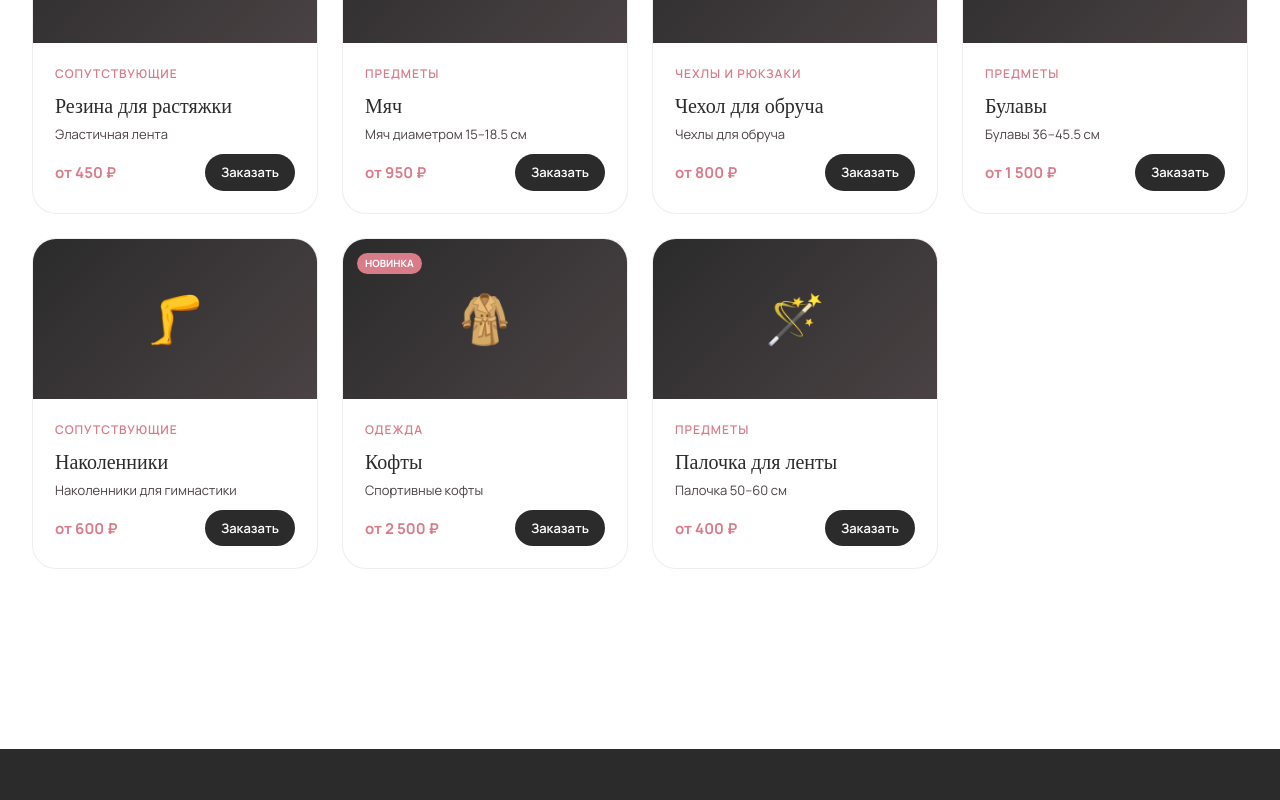
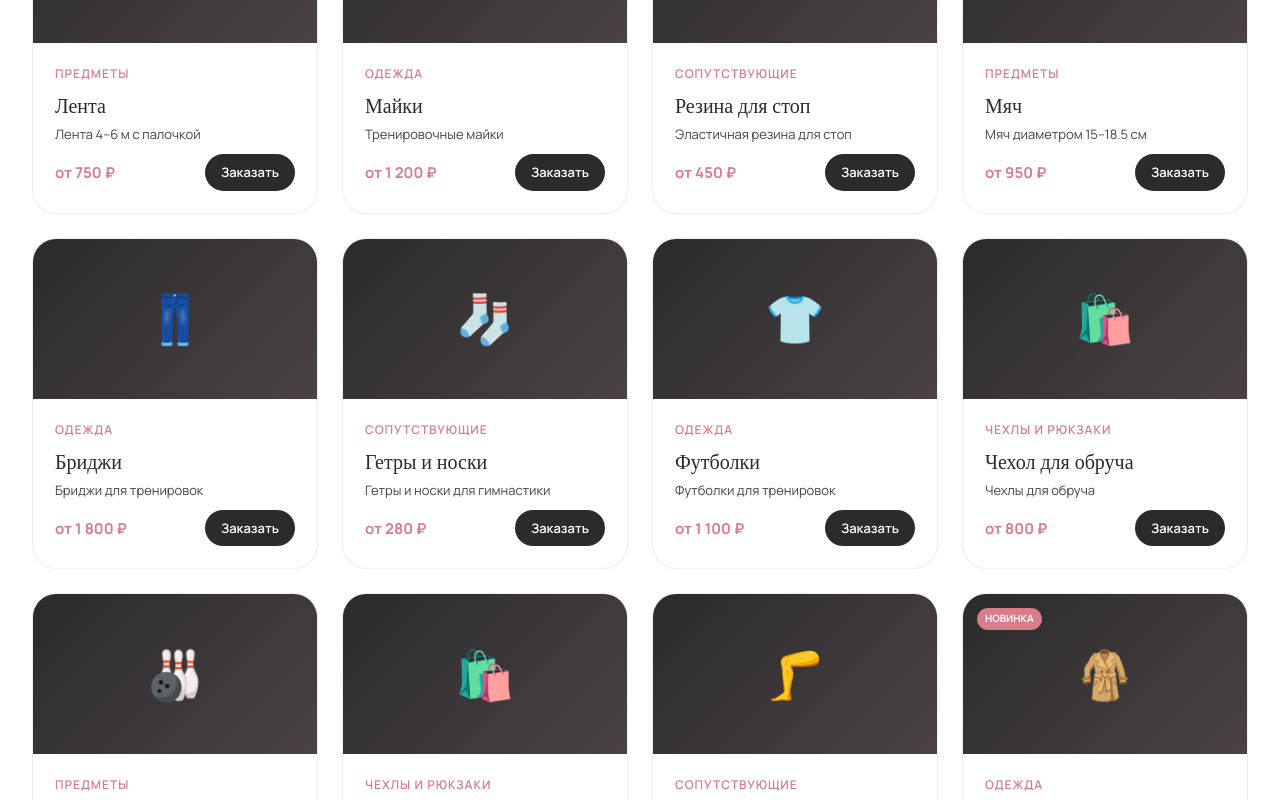
Before and after one commit to OrmonovB/mama-gym, a Next.js app: page /shops in a window 1280 px wide. Shown: the part 1420-2220 px from the top of the page. Built offline with nearby package versions, Linux system fonts and the light colour scheme; a web font is replaced by a local one.

Commit message:
резина для стоп)))

```diff
--- a/app/globals.css
+++ b/app/globals.css
@@ -68,7 +68,7 @@ img{display:block;max-width:100%}
 /* HERO */
 .hero{position:relative;min-height:100vh;overflow:hidden;background:linear-gradient(135deg,#F5D5DB 0%,#E8AEB7 55%,#D97C8A 100%);color:var(--ink)}
 .hero::before{content:"";position:absolute;inset:0;background:radial-gradient(60% 50% at 18% 35%,rgba(255,255,255,.55),transparent 65%);pointer-events:none}
-.hero-inner{position:relative;z-index:2;display:grid;grid-template-columns:1.05fr .95fr;gap:40px;align-items:center;min-height:100vh;padding:140px 0 80px}
+.hero-inner{position:relative;z-index:2;display:grid;grid-template-columns:1.05fr .95fr;gap:40px;align-items:center;min-height:100vh;padding:140px 32px 80px}
 .hero-text .eyebrow{display:inline-flex;align-items:center;gap:10px;padding:8px 16px;background:rgba(255,255,255,.55);backdrop-filter:blur(8px);border:1px solid rgba(255,255,255,.7);border-radius:999px;font-size:12px;font-weight:600;letter-spacing:.18em;text-transform:uppercase;color:var(--pink-deep);margin-bottom:28px}
 .hero-text .eyebrow .dot{width:6px;height:6px;border-radius:50%;background:var(--pink-deep);animation:pulse 2s ease-in-out infinite}
 @keyframes pulse{0%,100%{opacity:1;transform:scale(1)}50%{opacity:.5;transform:scale(1.3)}}
@@ -77,7 +77,8 @@ img{display:block;max-width:100%}
 .hero-text h1 .stroke{display:inline-block;font-weight:400;font-style:italic;color:transparent;-webkit-text-stroke:1.5px var(--ink)}
 .hero-text p{font-size:18px;line-height:1.6;color:var(--ink-2);max-width:520px;margin-bottom:36px}
 .hero-cta{display:flex;align-items:center;gap:14px;flex-wrap:wrap}
-.hero-meta{display:flex;gap:42px;margin-top:60px;padding-top:32px;border-top:1px solid rgba(43,43,43,.12);max-width:520px}
+.hero-meta{display:flex;gap:42px;margin-top:60px;padding-top:32px;border-top:1px solid rgba(43,43,43,.12);max-width:520px;align-items:center}
+.hero-meta .stat{text-align:center;display:flex;flex-direction:column;align-items:center}
 .hero-meta .stat .n{font-family:'Playfair Display',serif;font-size:34px;font-weight:500;letter-spacing:-.02em;line-height:1}
 .hero-meta .stat .l{font-size:12px;font-weight:500;letter-spacing:.12em;text-transform:uppercase;color:var(--ink-2);margin-top:6px}
 .hero-photo{position:relative;height:100%;min-height:560px;display:flex;align-items:flex-end;justify-content:flex-end}
--- a/app/shops/page.tsx
+++ b/app/shops/page.tsx
@@ -12,21 +12,33 @@ type ShopItem = {
 }
 
 const ITEMS: ShopItem[] = [
-  { id:1,  name:'Скакалка',          category:'Предметы',          spec:'Скакалка для художественной гимнастики', price:890,  priceLabel:'от 890 ₽',   emoji:'🪢', tag:'Топ выбор', popular:95, isNew:false },
-  { id:2,  name:'Обруч',             category:'Предметы',          spec:'Обруч диаметром 60–90 см',              price:1200, priceLabel:'от 1 200 ₽',  emoji:'⭕', tag:'',          popular:88, isNew:false },
-  { id:3,  name:'Мяч',               category:'Предметы',          spec:'Мяч диаметром 15–18.5 см',             price:950,  priceLabel:'от 950 ₽',    emoji:'🔵', tag:'Проверено', popular:82, isNew:false },
-  { id:4,  name:'Булавы',            category:'Предметы',          spec:'Булавы 36–45.5 см',                    price:1500, priceLabel:'от 1 500 ₽',  emoji:'🎳', tag:'',          popular:78, isNew:false },
-  { id:5,  name:'Лента',             category:'Предметы',          spec:'Лента 4–6 м с палочкой',               price:750,  priceLabel:'от 750 ₽',    emoji:'🎀', tag:'',          popular:85, isNew:false },
-  { id:6,  name:'Палочка для ленты', category:'Предметы',          spec:'Палочка 50–60 см',                     price:400,  priceLabel:'от 400 ₽',    emoji:'🪄', tag:'',          popular:70, isNew:false },
-  { id:7,  name:'Топы и майки',      category:'Одежда',            spec:'Тренировочные топы и майки',           price:1800, priceLabel:'от 1 800 ₽',  emoji:'👚', tag:'',          popular:90, isNew:true  },
-  { id:8,  name:'Шорты',             category:'Одежда',            spec:'Шорты для тренировок',                 price:1200, priceLabel:'от 1 200 ₽',  emoji:'🩳', tag:'Проверено', popular:86, isNew:false },
-  { id:9,  name:'Лосины и бриджи',   category:'Одежда',            spec:'Лосины и бриджи',                      price:2100, priceLabel:'от 2 100 ₽',  emoji:'👖', tag:'',          popular:88, isNew:false },
-  { id:10, name:'Кофты',             category:'Одежда',            spec:'Спортивные кофты',                     price:2500, priceLabel:'от 2 500 ₽',  emoji:'🧥', tag:'',          popular:75, isNew:true  },
-  { id:11, name:'Рюкзаки',           category:'Чехлы и рюкзаки',  spec:'Рюкзаки для гимнастики',              price:3500, priceLabel:'от 3 500 ₽',  emoji:'🎒', tag:'Топ выбор', popular:92, isNew:false },
-  { id:12, name:'Чехол для обруча',  category:'Чехлы и рюкзаки',  spec:'Чехлы для обруча',                    price:800,  priceLabel:'от 800 ₽',    emoji:'🛍️', tag:'',          popular:80, isNew:false },
-  { id:13, name:'Полупальцы',        category:'Сопутствующие',     spec:'Полупальцы для гимнастики',           price:350,  priceLabel:'от 350 ₽',    emoji:'🤚', tag:'',          popular:88, isNew:false },
-  { id:14, name:'Резина для растяжки',category:'Сопутствующие',    spec:'Эластичная лента',                    price:450,  priceLabel:'от 450 ₽',    emoji:'🔴', tag:'Проверено', popular:85, isNew:false },
-  { id:15, name:'Наколенники',       category:'Сопутствующие',     spec:'Наколенники для гимнастики',          price:600,  priceLabel:'от 600 ₽',    emoji:'🦵', tag:'',          popular:76, isNew:false },
+  { id:1,  name:'Скакалка',           category:'Предметы',         spec:'Скакалка для художественной гимнастики', price:890,  priceLabel:'от 890 ₽',   emoji:'🪢', tag:'Топ выбор', popular:95, isNew:false },
+  { id:2,  name:'Обруч',              category:'Предметы',         spec:'Обруч диаметром 60–90 см',              price:1200, priceLabel:'от 1 200 ₽',  emoji:'⭕', tag:'',          popular:88, isNew:false },
+  { id:3,  name:'Мяч',                category:'Предметы',         spec:'Мяч диаметром 15–18.5 см',             price:950,  priceLabel:'от 950 ₽',    emoji:'🔵', tag:'Проверено', popular:82, isNew:false },
+  { id:4,  name:'Булавы',             category:'Предметы',         spec:'Булавы 36–45.5 см',                    price:1500, priceLabel:'от 1 500 ₽',  emoji:'🎳', tag:'',          popular:78, isNew:false },
+  { id:5,  name:'Лента',              category:'Предметы',         spec:'Лента 4–6 м с палочкой',               price:750,  priceLabel:'от 750 ₽',    emoji:'🎀', tag:'',          popular:85, isNew:false },
+  { id:6,  name:'Палочка для ленты',  category:'Предметы',         spec:'Палочка 50–60 см',                     price:400,  priceLabel:'от 400 ₽',    emoji:'🪄', tag:'',          popular:70, isNew:false },
+  /* ПРАВКА: разделены топы и майки */
+  { id:7,  name:'Топы',               category:'Одежда',           spec:'Тренировочные топы',                   price:1400, priceLabel:'от 1 400 ₽',  emoji:'🩴', tag:'',          popular:88, isNew:true  },
+  { id:8,  name:'Майки',              category:'Одежда',           spec:'Тренировочные майки',                  price:1200, priceLabel:'от 1 200 ₽',  emoji:'👚', tag:'',          popular:85, isNew:false },
+  { id:9,  name:'Шорты',              category:'Одежда',           spec:'Шорты для тренировок',                 price:1200, priceLabel:'от 1 200 ₽',  emoji:'🩳', tag:'Проверено', popular:86, isNew:false },
+  { id:10, name:'Футболки',           category:'Одежда',           spec:'Футболки для тренировок',              price:1100, priceLabel:'от 1 100 ₽',  emoji:'👕', tag:'',          popular:80, isNew:false },
+  /* ПРАВКА: разделены лосины и бриджи */
+  { id:11, name:'Лосины',             category:'Одежда',           spec:'Лосины для тренировок',                price:2100, priceLabel:'от 2 100 ₽',  emoji:'🖤', tag:'',          popular:90, isNew:false },
+  { id:12, name:'Бриджи',             category:'Одежда',           spec:'Бриджи для тренировок',                price:1800, priceLabel:'от 1 800 ₽',  emoji:'👖', tag:'',          popular:82, isNew:false },
+  { id:13, name:'Кофты',              category:'Одежда',           spec:'Спортивные кофты',                     price:2500, priceLabel:'от 2 500 ₽',  emoji:'🧥', tag:'',          popular:75, isNew:true  },
+  { id:14, name:'Спортивные штаны',   category:'Одежда',           spec:'Штаны для тренировок',                 price:2200, priceLabel:'от 2 200 ₽',  emoji:'👔', tag:'',          popular:72, isNew:false },
+  { id:15, name:'Спортивные костюмы', category:'Одежда',           spec:'Костюмы для тренировок',               price:4500, priceLabel:'от 4 500 ₽',  emoji:'🎽', tag:'Топ выбор', popular:88, isNew:false },
+  { id:16, name:'Рюкзаки',            category:'Чехлы и рюкзаки', spec:'Рюкзаки для гимнастики',              price:3500, priceLabel:'от 3 500 ₽',  emoji:'🎒', tag:'Топ выбор', popular:92, isNew:false },
+  { id:17, name:'Чехол для скакалки', category:'Чехлы и рюкзаки', spec:'Чехол для скакалки',                  price:500,  priceLabel:'от 500 ₽',    emoji:'🛍️', tag:'',          popular:75, isNew:false },
+  { id:18, name:'Чехол для обруча',   category:'Чехлы и рюкзаки', spec:'Чехлы для обруча',                    price:800,  priceLabel:'от 800 ₽',    emoji:'🛍️', tag:'',          popular:80, isNew:false },
+  { id:19, name:'Чехол для мяча',     category:'Чехлы и рюкзаки', spec:'Чехлы для мяча',                      price:600,  priceLabel:'от 600 ₽',    emoji:'🛍️', tag:'',          popular:78, isNew:false },
+  { id:20, name:'Чехол для булав',    category:'Чехлы и рюкзаки', spec:'Чехлы для булав',                     price:700,  priceLabel:'от 700 ₽',    emoji:'🛍️', tag:'',          popular:70, isNew:false },
+  { id:21, name:'Полупальцы',         category:'Сопутствующие',   spec:'Полупальцы для гимнастики',           price:350,  priceLabel:'от 350 ₽',    emoji:'🤚', tag:'',          popular:88, isNew:false },
+  { id:22, name:'Гетры и носки',      category:'Сопутствующие',   spec:'Гетры и носки для гимнастики',        price:280,  priceLabel:'от 280 ₽',    emoji:'🧦', tag:'',          popular:82, isNew:false },
+  /* ПРАВКА: резина для растяжки → резина для стоп */
+  { id:23, name:'Резина для стоп',    category:'Сопутствующие',   spec:'Эластичная резина для стоп',          price:450,  priceLabel:'от 450 ₽',    emoji:'🦶', tag:'Проверено', popular:85, isNew:false },
+  { id:24, name:'Наколенники',        category:'Сопутствующие',   spec:'Наколенники для гимнастики',          price:600,  priceLabel:'от 600 ₽',    emoji:'🦵', tag:'',          popular:76, isNew:false },
 ]
 
 function applyFilters(items: ShopItem[], filters: FilterState): ShopItem[] {
@@ -42,19 +54,16 @@ function applyFilters(items: ShopItem[], filters: FilterState): ShopItem[] {
 
 const CATEGORIES = ['Все', 'Предметы', 'Одежда', 'Чехлы и рюкзаки', 'Сопутствующие']
 
-/* ПРАВКА 4.1: форма заказа */
-type OrderItem = ShopItem | null
-
 export default function ShopsPage() {
   const [filters, setFilters] = useState<FilterState>({ discount: false, sort: 'popular', priceMin: null, priceMax: null, size: null })
   const [category, setCategory] = useState('Все')
-  const [orderItem, setOrderItem] = useState<OrderItem>(null)
+  const [orderItem, setOrderItem] = useState<ShopItem | null>(null)
   const [orderForm, setOrderForm] = useState({ name:'', phone:'', size:'', color:'', comment:'' })
   const [orderLoading, setOrderLoading] = useState(false)
   const [toast, setToast] = useState(false)
   const [orderError, setOrderError] = useState('')
 
-  const setField = (k: string) => (e: React.ChangeEvent<HTMLInputElement | HTMLTextAreaElement>) =>
+  const setField = (k: string) => (e: React.ChangeEvent<HTMLInputElement>) =>
     setOrderForm(f => ({ ...f, [k]: e.target.value }))
 
   async function submitOrder(e: React.FormEvent) {
@@ -97,7 +106,6 @@ export default function ShopsPage() {
 
       <section style={{padding:'40px 0 100px', background:'#fff'}}>
         <div className="container">
-          {/* Категории */}
           <div style={{display:'flex', gap:8, flexWrap:'wrap', marginBottom:8}}>
             {CATEGORIES.map(cat => (
               <button key={cat} onClick={() => setCategory(cat)} style={{
@@ -110,7 +118,6 @@ export default function ShopsPage() {
             ))}
           </div>
 
-          {/* ПРАВКА 4.2: убран размер из фильтров */}
           <FilterBar showDiscount={false} onFilterChange={setFilters} />
 
           {filtered.length === 0 ? (
@@ -120,7 +127,7 @@ export default function ShopsPage() {
           ) : (
             <div style={{display:'grid', gridTemplateColumns:'repeat(auto-fill, minmax(280px, 1fr))', gap:24}}>
               {filtered.map(s => (
-                <div key={s.id} style={{border:'1px solid rgba(43,43,43,.08)', borderRadius:24, overflow:'hidden', background:'#fff', cursor:'pointer', transition:'transform .25s,box-shadow .25s', position:'relative'}}>
+                <div key={s.id} style={{border:'1px solid rgba(43,43,43,.08)', borderRadius:24, overflow:'hidden', background:'#fff', transition:'transform .25s,box-shadow .25s', position:'relative'}}>
                   <div style={{height:160, background:'linear-gradient(135deg,#2b2b2b,#4a4244)', position:'relative', display:'flex', alignItems:'center', justifyContent:'center'}}>
                     <span style={{fontSize:48}}>{s.emoji}</span>
                     {s.tag && <span style={{position:'absolute', top:14, right:14, background:'rgba(255,255,255,.18)', backdropFilter:'blur(8px)', color:'#fff', padding:'5px 12px', borderRadius:999, fontSize:11, fontWeight:600}}>{s.tag}</span>}
@@ -132,10 +139,9 @@ export default function ShopsPage() {
                     <div style={{fontSize:13, color:'#4a4244', marginBottom:10}}>{s.spec}</div>
                     <div style={{display:'flex', alignItems:'center', justifyContent:'space-between'}}>
                       <div style={{fontSize:15, fontWeight:700, color:'var(--pink-deep)'}}>{s.priceLabel}</div>
-                      {/* ПРАВКА 4.1: кнопка заказа */}
                       <button
                         onClick={() => { setOrderItem(s); setOrderError('') }}
-                        style={{background:'var(--ink)', color:'#fff', border:'none', borderRadius:999, padding:'8px 16px', fontSize:13, fontWeight:600, fontFamily:'Manrope,sans-serif', cursor:'pointer', transition:'background .2s'}}
+                        style={{background:'var(--ink)', color:'#fff', border:'none', borderRadius:999, padding:'8px 16px', fontSize:13, fontWeight:600, fontFamily:'Manrope,sans-serif', cursor:'pointer'}}
                       >Заказать</button>
                     </div>
                   </div>
@@ -146,7 +152,6 @@ export default function ShopsPage() {
         </div>
       </section>
 
-      {/* Модальное окно заказа */}
       {orderItem && (
         <div className="modal-bg open" onClick={e => { if(e.target===e.currentTarget) setOrderItem(null) }}>
           <div className="modal" style={{maxHeight:'90vh', overflowY:'auto'}}>
```
